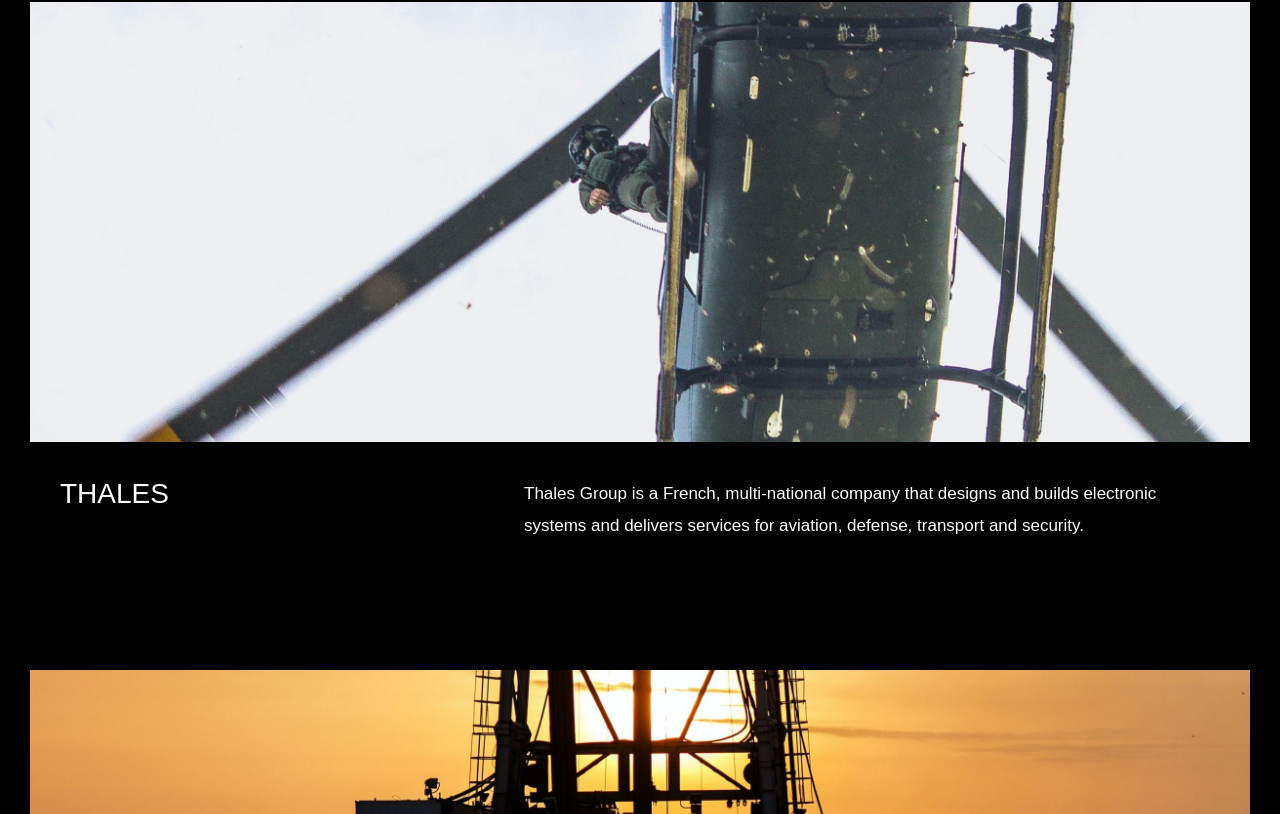
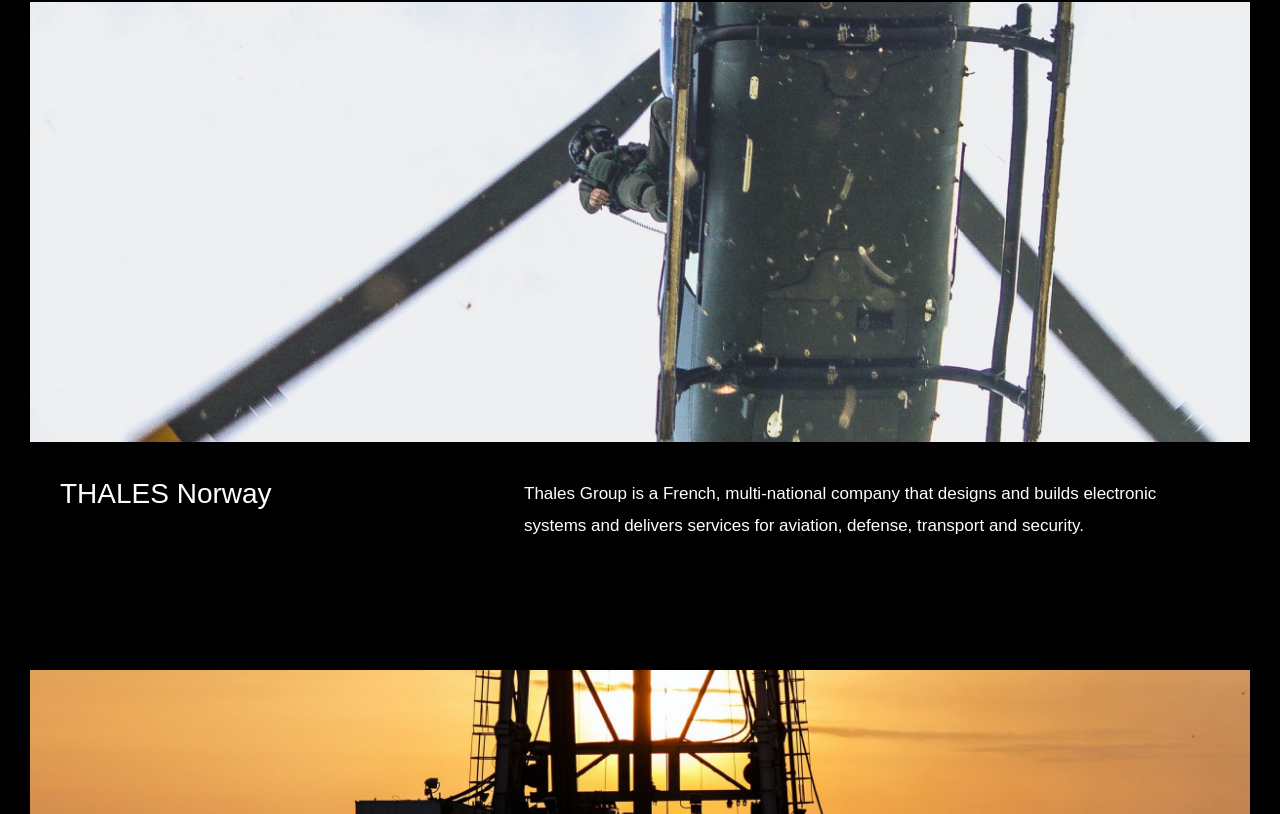
Before and after one commit to Kodeworks/kodeworks.no, a React (Create React App) app: page /projects in a window 1280 px wide. Shown: the part 11186-12000 px from the top of the page. Built offline with nearby package versions, Linux system fonts and the light colour scheme.

Commit message:
Update project name

```diff
--- a/src/data/projects.ts
+++ b/src/data/projects.ts
@@ -102,7 +102,7 @@ export const projects: ProjectObjectType = {
     description: 'Kommunal Landspensjonskasse Gjensidig Forsikringsselskap is an Oslo-based pension company that manages the pensions of municipal employees in Norway.',
   },
   Thales: {
-    name: 'THALES',
+    name: 'THALES Norway',
     urlName: 'Thales',
     image: '/assets/projects/thales.jpg',
     description: 'Thales Group is a French, multi-national company that designs and builds electronic systems and delivers services for aviation, defense, transport and security.',
```
